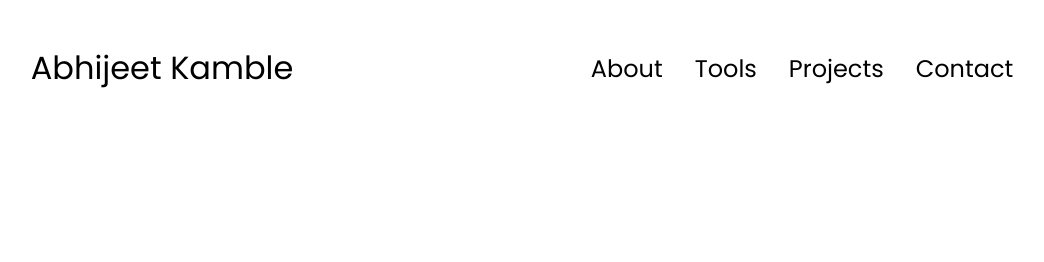
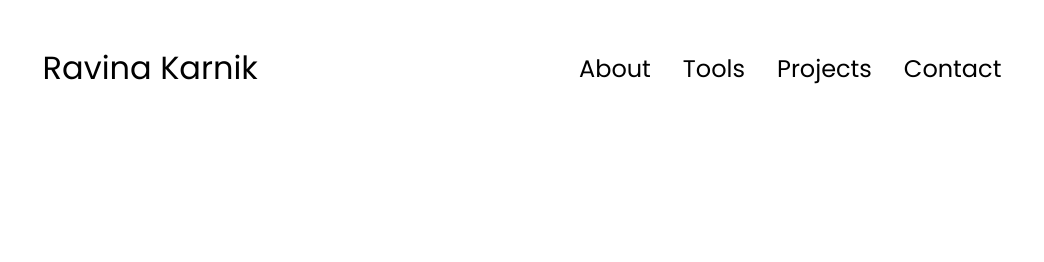
Before and after one commit to RavinaKarnik/portfolio.io, a plain HTML site: page index.html in a window 1280 px wide. Shown: the top 262 px of the page, without its empty margins (118-1162 px from the left). Drawn offline with Linux system fonts and the light colour scheme.

Commit message:
name changed

```diff
--- a/index.html
+++ b/index.html
@@ -10,7 +10,7 @@
   </head>
   <body>
     <nav id="desktop-nav">
-      <div class="logo">Abhijeet Kamble</div>
+      <div class="logo">Ravina Karnik</div>
       <div>
         <ul class="nav-links">
           <li><a href="#about">About</a></li>
@@ -21,7 +21,7 @@
       </div>
     </nav>
     <nav id="hamburger-nav">
-      <div class="logo">Abhijeet Kamble</div>
+      <div class="logo">Ravina Karnik</div>
       <div class="hamburger-menu">
         <div class="hamburger-icon" onclick="toggleMenu()">
           <span></span>
```
